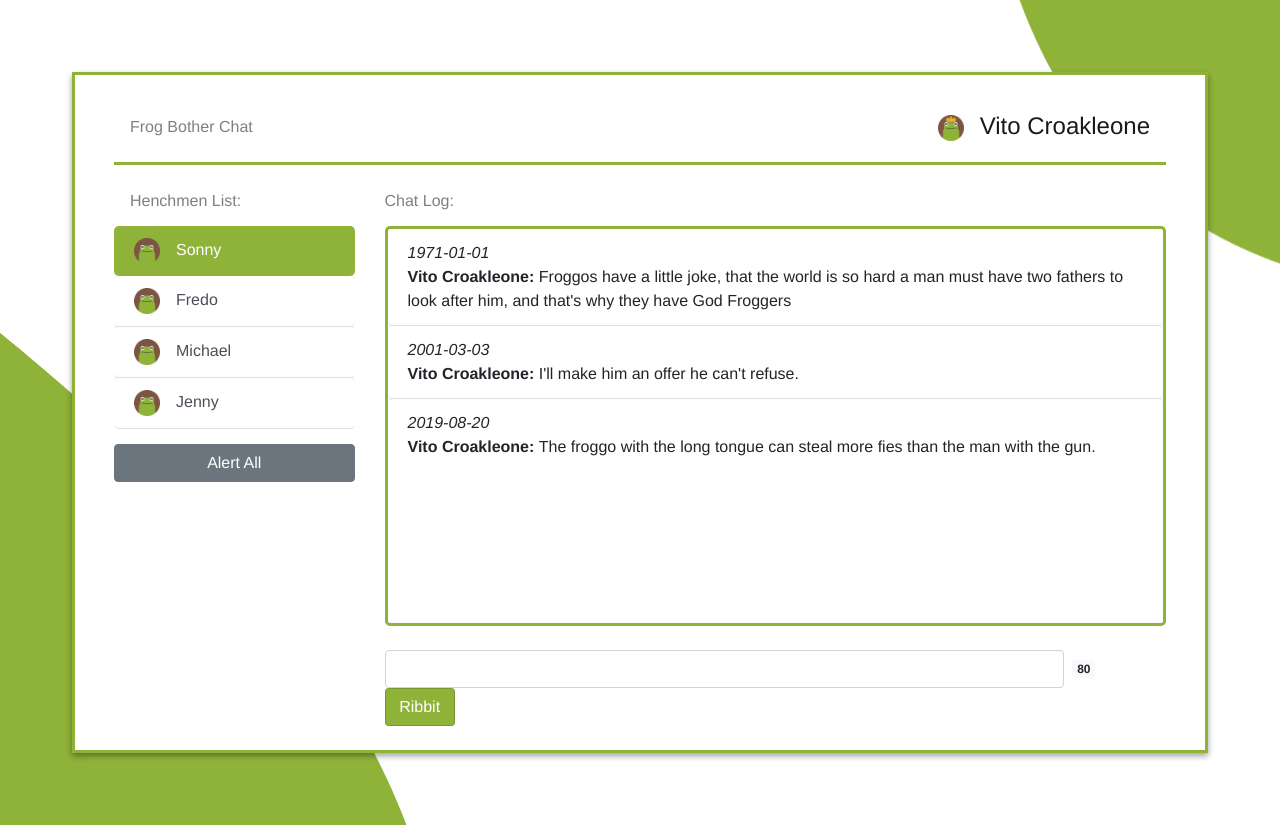
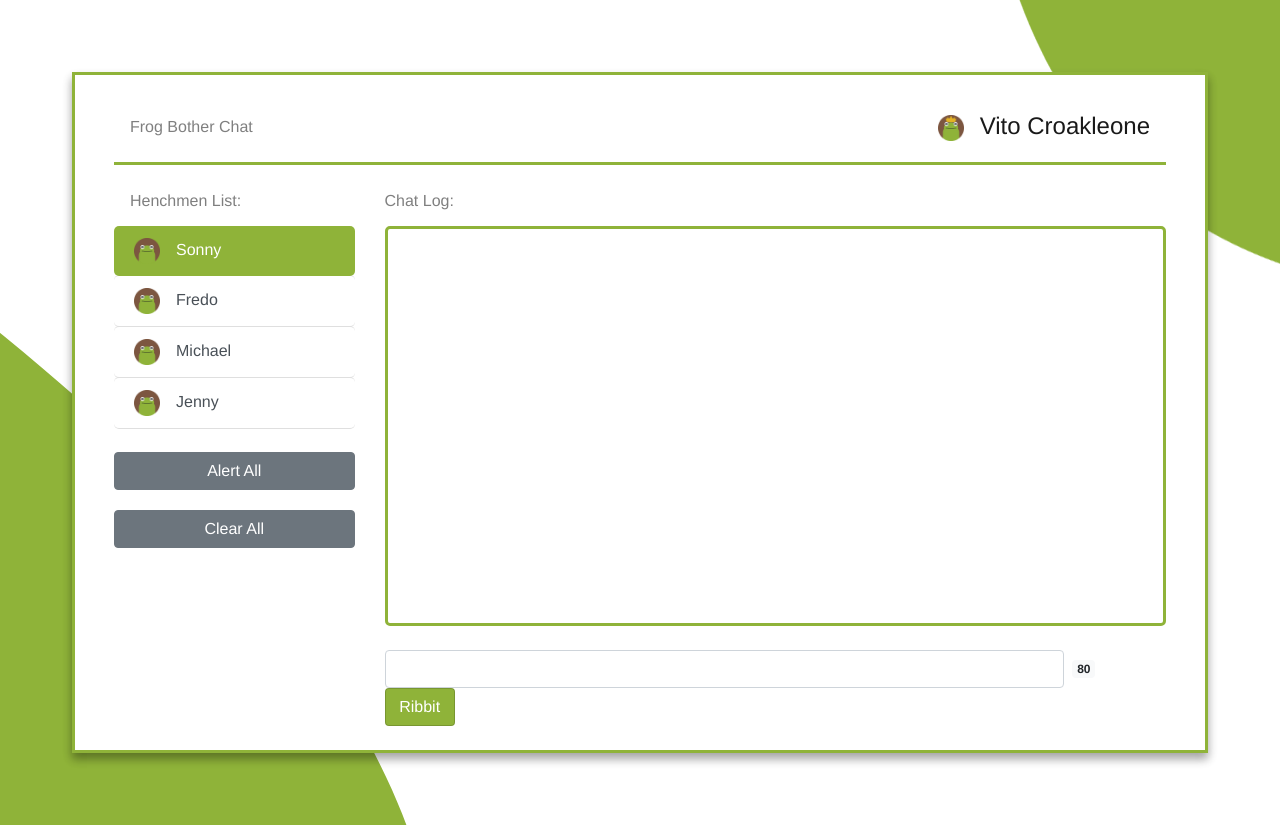
Before and after one commit to Jennykuma/frog-bother-chat, a Vue app: page / in a window 1280 px wide. Built offline with nearby package versions, Linux system fonts and the light colour scheme.

Commit message:
Added sounds and clear button

```diff
--- a/src/App.vue
+++ b/src/App.vue
@@ -7,7 +7,7 @@
 
         <b-col sm="3">
           <label style="margin-left: 2vh;"><h6>Henchmen List:</h6></label>
-          <HenchmenList v-bind:henchmen="henchmen" @clicked="setClickedID" @nudged="nudgeAll"/>
+          <HenchmenList v-bind:henchmen="henchmen" @clicked="setClickedID" @nudged="nudgeAll" @cleared="clearAll"/>
         </b-col>
 
         <b-col sm="9">
@@ -34,7 +34,9 @@
 import NavBar from './components/NavBar.vue'
 import HenchmenList from './components/HenchmenList.vue'
 import ConvoLog from './components/ConvoLog.vue'
-import henchmenData from './assets/data/messages.json'
+import henchmenData from './assets/data/messages2.json'
+import ribbitSound from './assets/audio/ribbit.mp3'
+import nudgeSound from './assets/audio/nudge.mp3'
 
 export default {
   name: 'app',
@@ -53,10 +55,11 @@ export default {
     }
   },
   created() {
-    if(localStorage.getItem("henchmenData") === null) {
+    if(localStorage.getItem("henchmenData") == null) {
       this.henchmen = henchmenData.data;
-      localStorage.setItem('henchmenData', JSON.stringify(henchmenData));
+      localStorage.setItem('henchmenData', JSON.stringify(henchmenData.data));
     } else {
+      this.henchmen = henchmenData.data;
       var retrievedJSON = localStorage.getItem('henchmenData');
       var parsedObject = JSON.parse(retrievedJSON);
       this.henchmen = parsedObject;
@@ -72,7 +75,10 @@ export default {
     handleSubmit(event) {
       if(this.message != '') {
 
-        // We don't want any of that JavaScript <script> injection stuff in here
+        var ribbit = new Audio(ribbitSound);
+        ribbit.play();
+
+        // We don't want any of that JavaScript <script> injection / XSS stuff in here
         let regex = /<[^>]*>/g;
         if (regex.test(this.message)) {
           this.message = this.message.replace(regex, "") + " **String censored due to malicious input**";
@@ -96,11 +102,21 @@ export default {
       localStorage.setItem('henchmenData', data);
     },
     nudgeAll() {
+      var nudge = new Audio(nudgeSound);
+      nudge.play();
+
       for(let henchmenIdx = 0; henchmenIdx < this.henchmen.length; henchmenIdx++) {
         this.henchmen[henchmenIdx].messages.push({ timestamp: new Date().toISOString().slice(0,10), message: "**!! NUDGE !!**"});
       }
       this.saveFile();
       this.scrollToBottom();
+    },
+    clearAll() {
+      localStorage.clear();
+      for(let henchmenIdx = 0; henchmenIdx < this.henchmen.length; henchmenIdx++) {
+        this.henchmen[henchmenIdx].messages = [];
+      }
+      this.saveFile();
     }
   }
 }
@@ -111,7 +127,7 @@ export default {
   background-color: white;
   border-color: #8FB339;
   border-style: solid;
-  box-shadow: 0 3px 6px rgba(0, 0, 0, 0.16), 0 3px 6px rgba(0, 0, 0, 0.23);
+  box-shadow: 0 6px 9px rgba(0, 0, 0, 0.16), 0 6px 9px rgba(0, 0, 0, 0.23);
 
   font-family: 'Avenir', Helvetica, Arial, sans-serif;
   -webkit-font-smoothing: antialiased;
--- /dev/null
+++ b/src/assets/data/messages2.json
@@ -0,0 +1,24 @@
+{
+    "data": [
+    {
+        "id": 0,
+        "name": "Sonny",
+        "messages": []
+    },
+    {
+        "id": 1,
+        "name": "Fredo",
+        "messages": []
+    },
+    {
+        "id": 2,
+        "name": "Michael",
+        "messages": []
+    },
+    {
+        "id": 3,
+        "name": "Jenny",
+        "messages": []
+    }
+    ]
+}
--- a/src/components/ConvoLog.vue
+++ b/src/components/ConvoLog.vue
@@ -17,11 +17,6 @@ export default {
   props: {
     henchmanID: Number,
     henchmenMessages: Array
-  },
-  data() {
-    return {
-
-    }
   }
 }
 </script>
@@ -35,4 +30,8 @@ export default {
   border-color: #8FB339;
   border-style: solid;
 }
+
+#convo-log .list-group-item {
+  border-color: white;
+}
 </style>
--- a/src/components/HenchmenList.vue
+++ b/src/components/HenchmenList.vue
@@ -5,7 +5,8 @@
         <img width="26" height="26" style="margin-right: 2vh;" src="../assets/icons/froggo-displayimg.png">{{ henchman.name }}
       </b-list-group-item>
 
-      <b-button class="mt-3 mb-4" v-on:click="nudgeAll()">Alert All</b-button>
+      <b-button class="mt-4 mb-3" v-on:click="nudgeAll()">Alert All</b-button>
+      <b-button class="mt-1 mb-4" v-on:click="clearAll()">Clear All</b-button>
 
     </b-list-group>
   </div>
@@ -31,6 +32,9 @@ export default {
     },
     nudgeAll() {
       this.$emit('nudged');
+    },
+    clearAll() {
+      this.$emit('cleared');
     }
   }
 }
```
Also changed, not shown: 2 other files (tests, documents, lock files or other folders).
